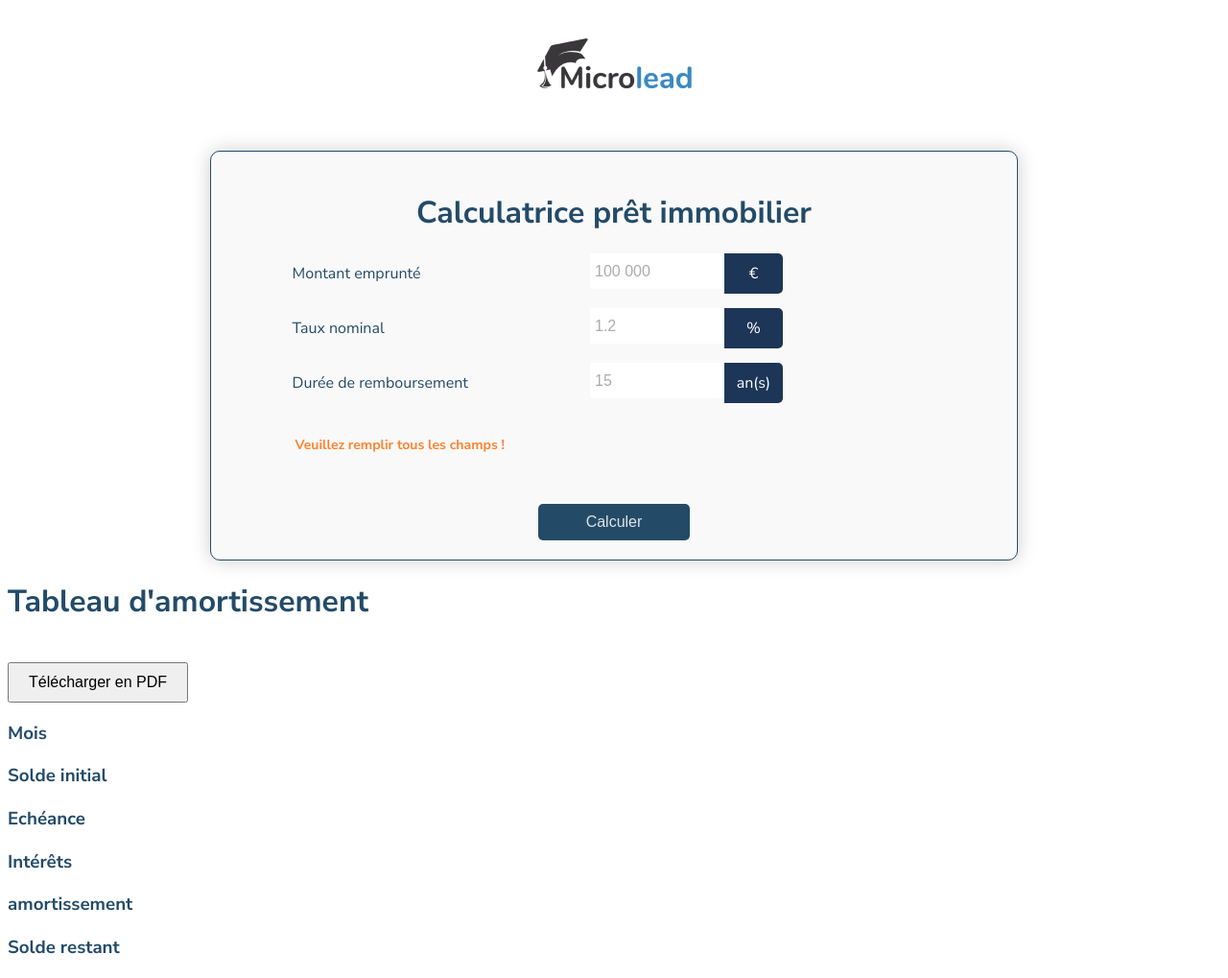
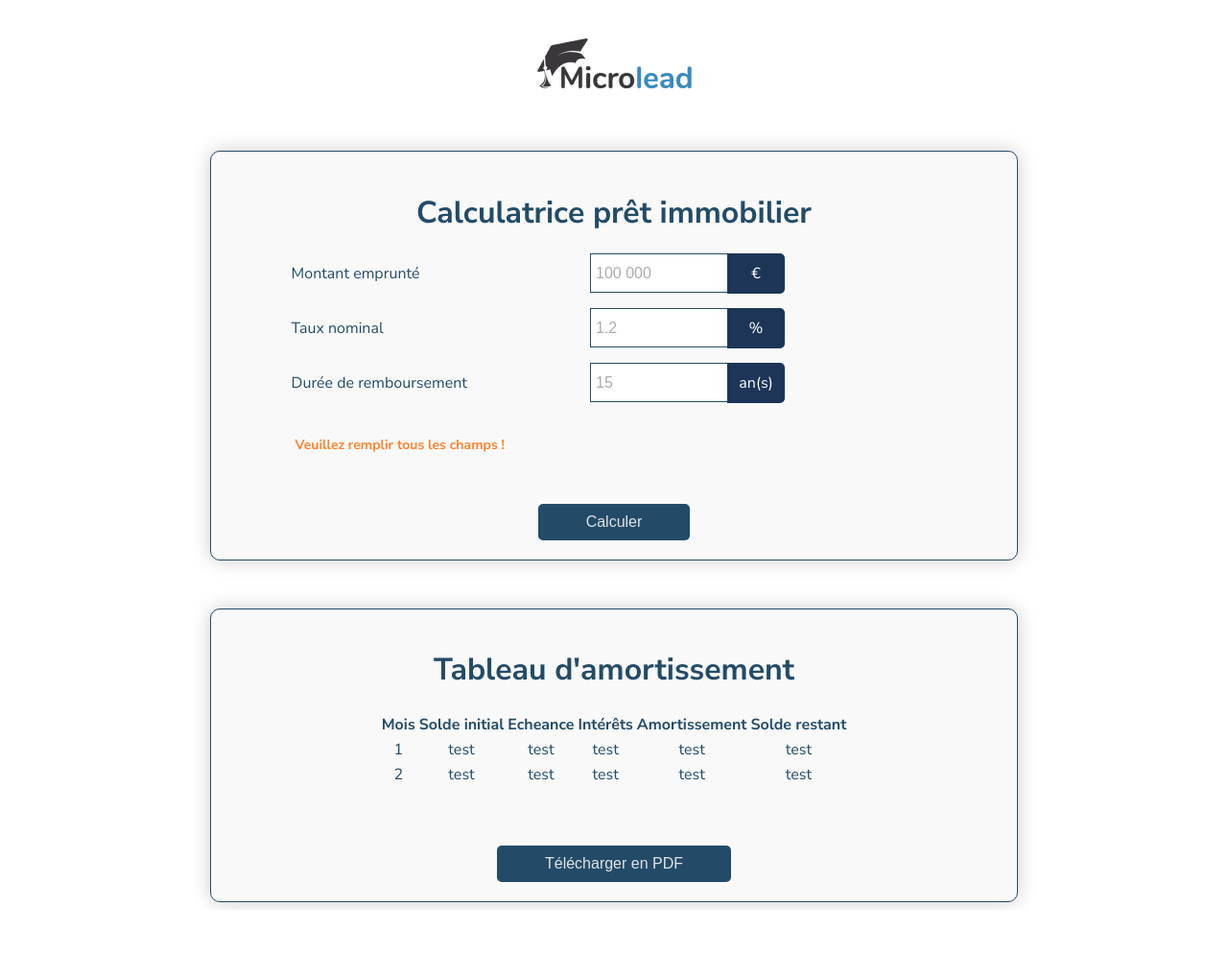
Before and after one commit to Marc-AntoineMarie/1st-project, a plain HTML site: page index.html in a window 1280 px wide. Shown: the whole page at 96% size. After the commit the page ends 948 px from the top, so only its background shows below. Drawn offline with Linux system fonts and the light colour scheme.

Commit message:
commit third

```diff
--- a/index.html
+++ b/index.html
@@ -56,18 +56,43 @@
     <div class="tabl_container">
         <h1 id="title">Tableau d'amortissement</h1>
 
+        <div class="tableau">
+            <table>
+                <thead>
+                    <tr>
+                        <th>Mois</th>
+                        <th>Solde initial</th>
+                        <th>Echeance</th>
+                        <th>Intérêts</th>
+                        <th>Amortissement</th>
+                        <th>Solde restant</th>
+                    </tr>
+                </thead>
+                <tbody>
+                    <tr>
+                        <td>1</td>
+                        <td>test</td>
+                        <td>test</td>
+                        <td>test</td>
+                        <td>test</td>
+                        <td>test</td>
+                    </tr>
+                    <tr>
+                        <td>2</td>
+                        <td>test</td>
+                        <td>test</td>
+                        <td>test</td>
+                        <td>test</td>
+                        <td>test</td>
+
+                    </tr>
+                </tbody>
+            </table>
+            </div>
+
         <form action="submit">
             <button id="PDF">Télécharger en PDF</button>
         </form>
-        <div class="bandeau">
-            <h3>Mois</h3>
-            <h3>Solde initial</h3>
-            <h3>Echéance</h3>
-            <h3>Intérêts</h3>
-            <h3>amortissement</h3>
-            <h3>Solde restant</h3>
-            <!-- faire des flex box pour gerer la position et les espaces -->
-        </div>
     </div>
 </body>
 </html>
--- a/style.css
+++ b/style.css
@@ -43,7 +43,7 @@ body {
 .input-group input {
     padding: 5px;
     font-size: 1em;
-    border: #FF822E;
+    border: 1.5px solid #234B68;
 }
 
 button {
@@ -71,7 +71,7 @@ button {
 }
 
 .right input {
-    height: 27.5px;
+    height: 29.5px;
     width: 50%;
 }
 .right {
@@ -116,5 +116,41 @@ input {
 }
 
 .error {
-    border: #FF822E;
+    border: 1.5 solid #FF822E;
 }
+
+.tabl_container {
+    display: flex;
+    flex-direction: column;
+    align-items: center;
+    text-align: center;
+    border: 1px solid #234B68;
+    padding: 20px;
+    width: 800px;
+    border-radius: 10px;
+    background-color: #f9f9f9;
+    margin: 0 auto;
+    margin-top: 50px;
+    box-shadow: 0 0 20px rgba(0, 0, 0, 0.2);
+}
+
+.bandeau {
+    flex: 1;
+
+}
+
+#PDF {
+    display: inline-block;
+    background-color: #234B68;
+    border: #234B68;
+    border-radius: 5px;
+    color: #eeee;
+    padding: 10px 50px;
+    margin-top: 60px;
+}
+
+#PDF:hover {
+    background-color: #29517F; /* On modifie la couleur du fond au passage de la souris */
+    transform: scale(1.1);
+
+}
```
